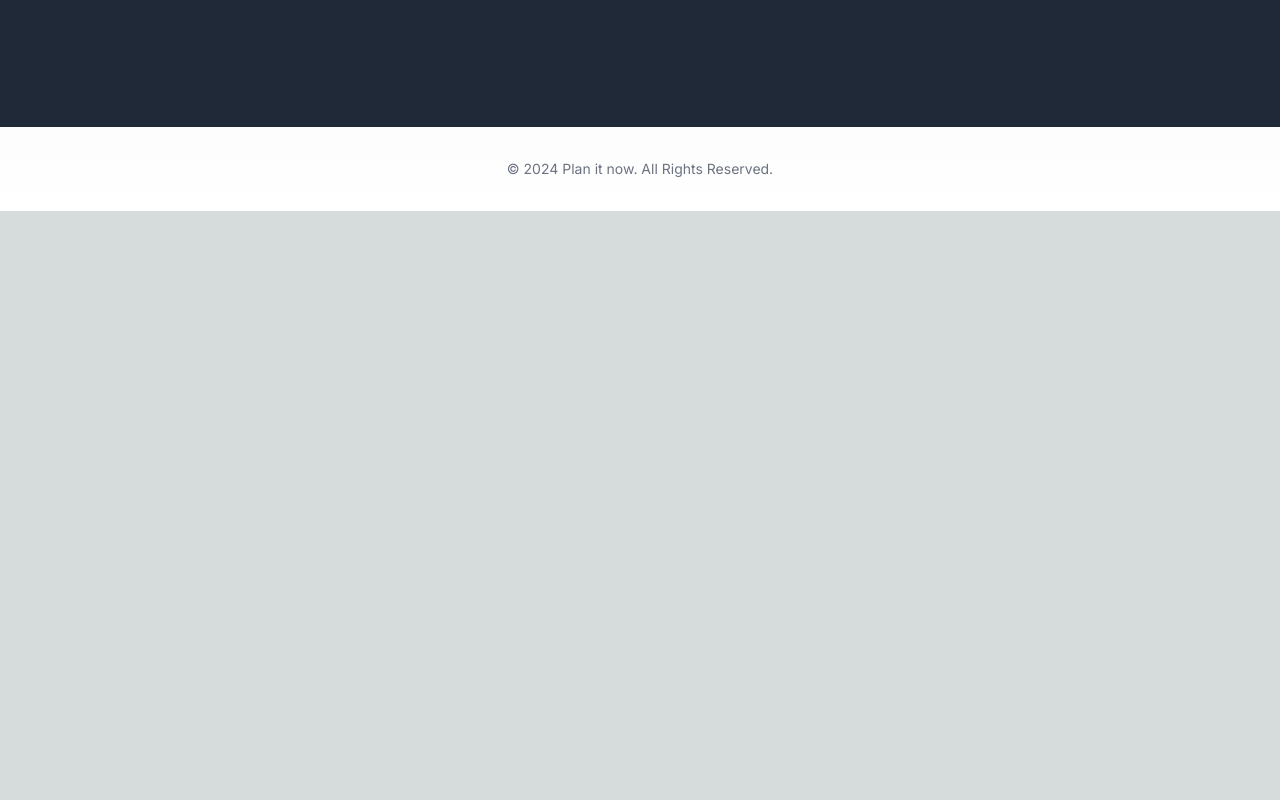
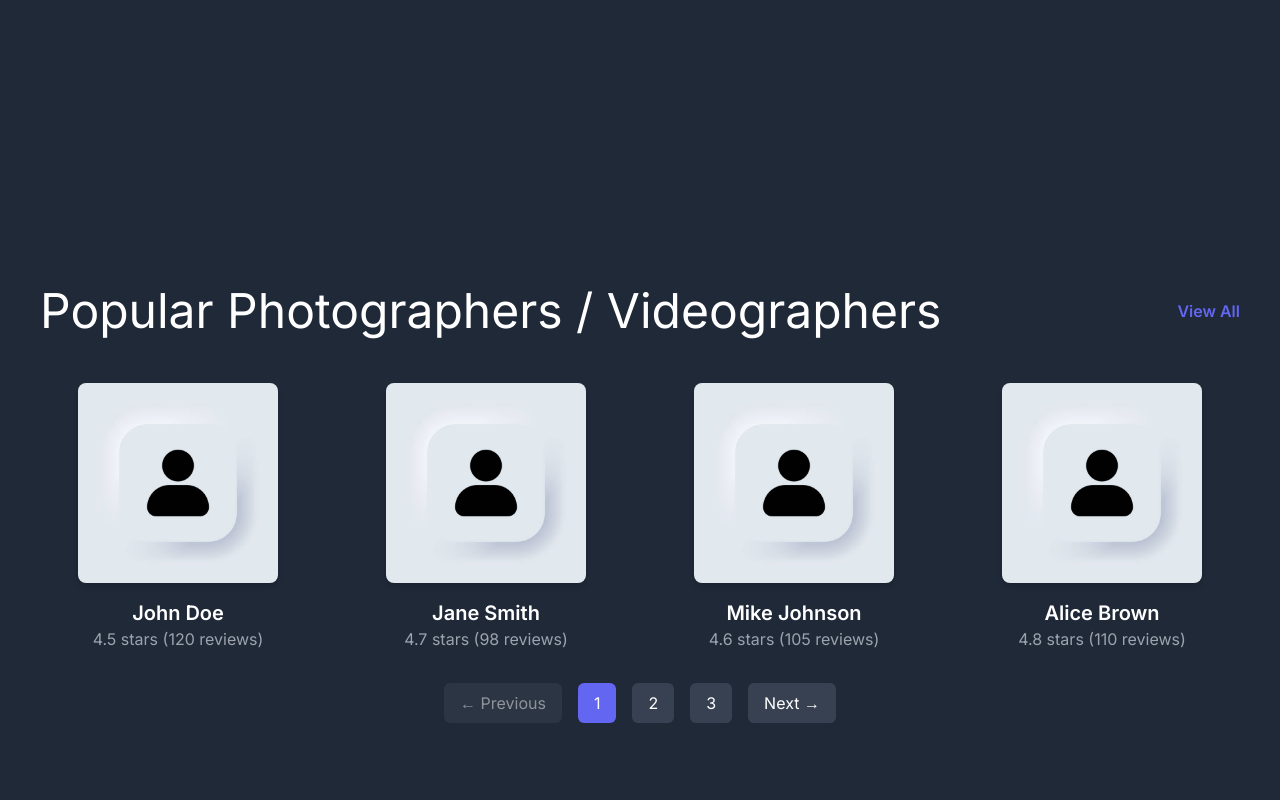
Before and after one commit to roydendsouza31/planitnow, a Next.js app: page / in a window 1280 px wide. Shown: the part 1140-1940 px from the top of the page. Before the commit the page ends 1351 px from the top, so only its background shows below. Built offline with nearby package versions, Linux system fonts and the light colour scheme.

Commit message:
added popular photographers to home

```diff
--- a/src/app/components/Seller.js
+++ b/src/app/components/Seller.js
@@ -14,7 +14,7 @@ const Seller = () => {
     <section className="relative bg-gray-800 py-16 sm:py-24 lg:py-32">
       <div className="max-w-7xl mx-auto px-4 lg:px-6">
         <div className="text-left mb-8">
-          <h2 className="text-5xl font-bold text-white">
+          <h2 className="text-5xl text-white">
             Seller Categories
           </h2>
         </div>
--- /dev/null
+++ b/src/app/components/popularphotographer.js
@@ -0,0 +1,104 @@
+"use client";
+import React, { useState } from 'react';
+import Image from 'next/image';
+
+const photographers = [
+    //imageSrc well have to add Dynamically.
+    { name: 'John Doe', imageSrc: '', rating: 4.5, reviews: 120 },
+    { name: 'Jane Smith', imageSrc: '', rating: 4.7, reviews: 98 },
+    { name: 'Mike Johnson', imageSrc: '', rating: 4.6, reviews: 105 },
+    { name: 'Alice Brown', imageSrc: '', rating: 4.8, reviews: 110 },
+    { name: 'Chris Lee', imageSrc: '', rating: 4.7, reviews: 99 },
+    { name: 'Sophia White', imageSrc: '', rating: 4.9, reviews: 130 },
+    { name: 'John Doe', imageSrc: '', rating: 4.5, reviews: 120 },
+    { name: 'Jane Smith', imageSrc: '', rating: 4.7, reviews: 98 },
+    { name: 'Mike Johnson', imageSrc: '', rating: 4.6, reviews: 105 },
+    { name: 'Alice Brown', imageSrc: '', rating: 4.8, reviews: 110 },
+    { name: 'Chris Lee', imageSrc: '', rating: 4.7, reviews: 99 },
+    { name: 'Sophia White', imageSrc: '', rating: 4.9, reviews: 130 },
+  // Add more photographers as needed
+];
+
+const GalleryPagination = () => {
+  const itemsPerPage = 4; // Number of photographers per page
+  const totalPages = Math.ceil(photographers.length / itemsPerPage);
+  const [currentPage, setCurrentPage] = useState(1);
+
+  const handlePrevious = () => {
+    setCurrentPage((prevPage) => Math.max(prevPage - 1, 1));
+  };
+
+  const handleNext = () => {
+    setCurrentPage((prevPage) => Math.min(prevPage + 1, totalPages));
+  };
+
+  const startIndex = (currentPage - 1) * itemsPerPage;
+  const currentPhotographers = photographers.slice(startIndex, startIndex + itemsPerPage);
+
+  return (
+    <section className="relative bg-gray-800 py-24 sm:py-32 lg:py-40">
+      <div className="max-w-7xl mx-auto px-8 lg:px-10">
+        <div className="flex justify-between items-center mb-12">
+          <h2 className="text-5xl text-white">
+            Popular Photographers / Videographers
+          </h2>
+          <button className="text-indigo-500 font-semibold hover:underline">
+            View All
+          </button>
+        </div>
+
+        <div className="grid grid-cols-2 sm:grid-cols-3 lg:grid-cols-4 gap-8 fade-in">
+          {currentPhotographers.map((photographer, index) => (
+            <div key={index} className="text-center flex flex-col items-center">
+              <Image
+                src={photographer.imageSrc || '/images/defaultPerson.jpg'}
+                alt={photographer.name}
+                width={200}
+                height={200}
+                className="rounded-lg object-cover shadow-md"
+              />
+              <h3 className="text-xl font-semibold text-white mt-4">
+                {photographer.name}
+              </h3>
+              <p className="text-gray-400">
+                {photographer.rating} stars ({photographer.reviews} reviews)
+              </p>
+            </div>
+          ))}
+        </div>
+
+        <div className="flex justify-center items-center mt-8 space-x-4">
+          <button
+            onClick={handlePrevious}
+            disabled={currentPage === 1}
+            className="px-4 py-2 bg-gray-700 text-white rounded-md disabled:opacity-50"
+          >
+            &larr; Previous
+          </button>
+          {[...Array(totalPages)].map((_, pageIndex) => (
+            <button
+              key={pageIndex}
+              onClick={() => setCurrentPage(pageIndex + 1)}
+              className={`px-4 py-2 ${
+                pageIndex + 1 === currentPage
+                  ? 'bg-indigo-500 text-white'
+                  : 'bg-gray-700 text-white'
+              } rounded-md`}
+            >
+              {pageIndex + 1}
+            </button>
+          ))}
+          <button
+            onClick={handleNext}
+            disabled={currentPage === totalPages}
+            className="px-4 py-2 bg-gray-700 text-white rounded-md disabled:opacity-50"
+          >
+            Next &rarr;
+          </button>
+        </div>
+      </div>
+    </section>
+  );
+};
+
+export default GalleryPagination;
--- a/src/app/globals.css
+++ b/src/app/globals.css
@@ -31,3 +31,20 @@ body {
     text-wrap: balance;
   }
 }
+
+@keyframes fadeIn {
+  from {
+    opacity: 0;
+    transform: translateY(20px);
+  }
+  to {
+    opacity: 1;
+    transform: translateY(0);
+  }
+}
+
+
+
+.fade-in {
+  animation: fadeIn 0.5s ease-in-out;
+}
--- a/src/app/page.js
+++ b/src/app/page.js
@@ -1,7 +1,8 @@
 import Navbar from "./components/navbar";
 import Filter from "./components/Filter";
-import Seller from "./components/seller";
+import Seller from "./components/Seller";
 import Footer from "./components/footer";
+import PopularPhotographers from "./components/popularphotographer";
 
 export default function Home() {
   return (
@@ -9,6 +10,7 @@ export default function Home() {
     <Navbar/>
     <Filter />
     <Seller />
+    <PopularPhotographers />
     <Footer />
     </>
   );
```
Also changed, not shown: public/images/defaultPerson.jpg (added).
